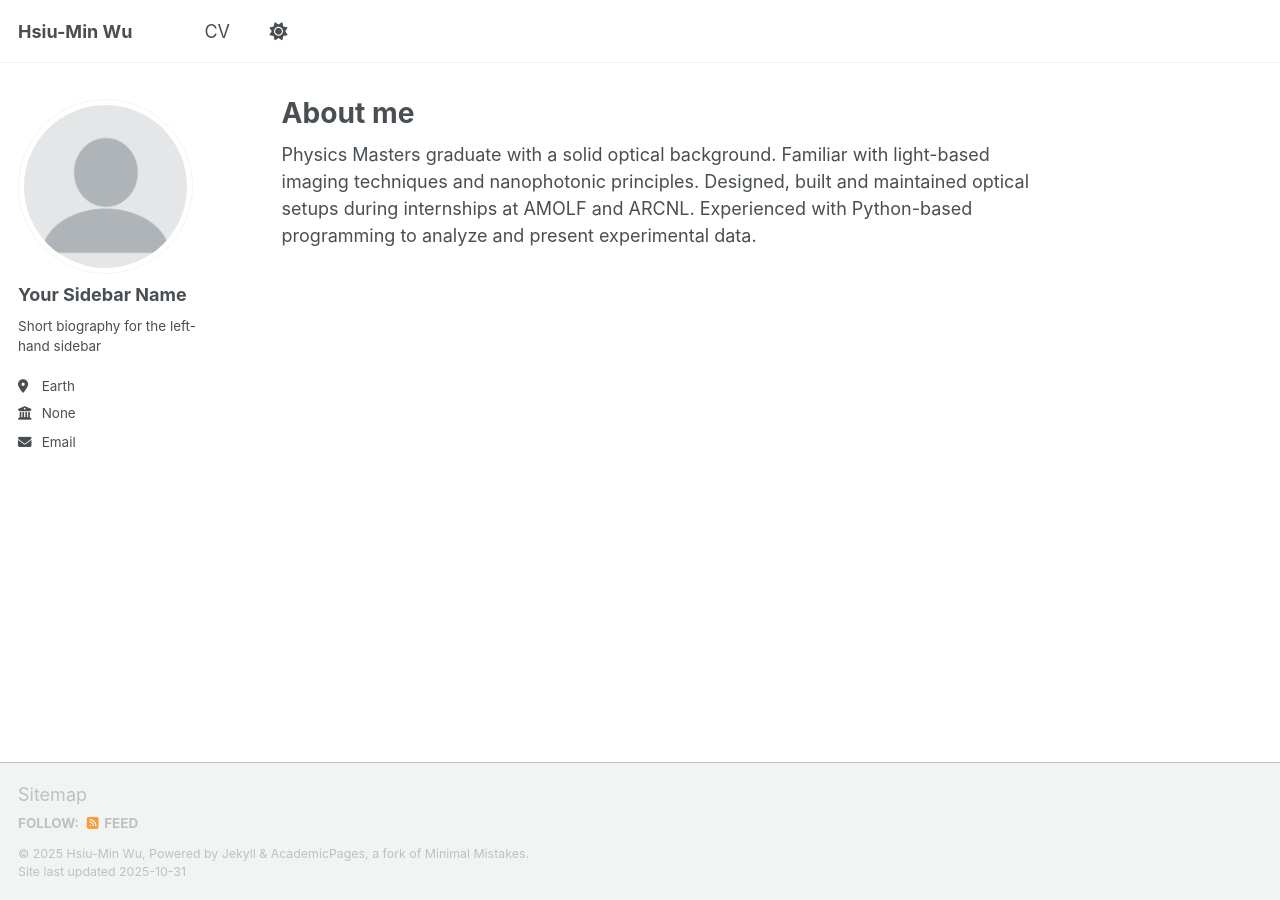
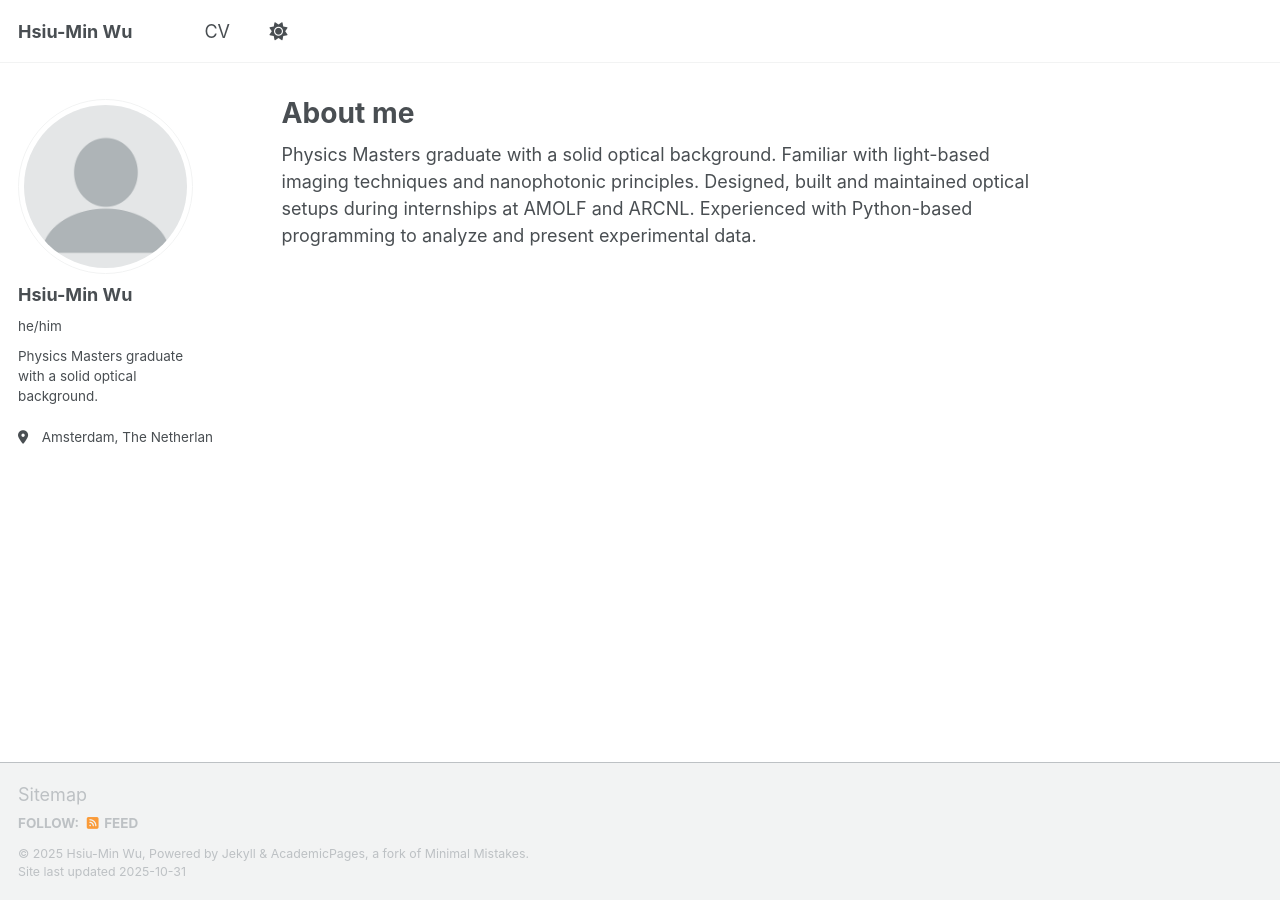
Before and after one commit to HMWusudo/HMWusudo.github.io, a Jekyll site: the page built from _pages/about.md, in a window 1280 px wide. Built offline with Jekyll 4.4.1, drawn with Linux system fonts in a browser that asks for light colours; a script that is not in the unit is left out.

Commit message:
Update sidebar

```diff
--- a/_config.yml
+++ b/_config.yml
@@ -24,13 +24,13 @@ repository               : "hmwusudo.github.io"
 author:
   # Biographic information
   avatar           : "profile.png"
-  name             : "Your Sidebar Name"
-  pronouns         : # example: "she/her"
-  bio              : "Short biography for the left-hand sidebar"
-  location         : "Earth"
-  employer         : "None"
+  name             : "Hsiu-Min Wu"
+  pronouns         : "he/him"
+  bio              : "Physics Masters graduate with a solid optical background."
+  location         : "Amsterdam, The Netherlands"
+  employer         : #"None"
   uri              : # URL
-  email            : "hsiuminwunl@gmail.com"
+  email            : #"hsiuminwunl@gmail.com"
 
 
 # Site Settings
```
